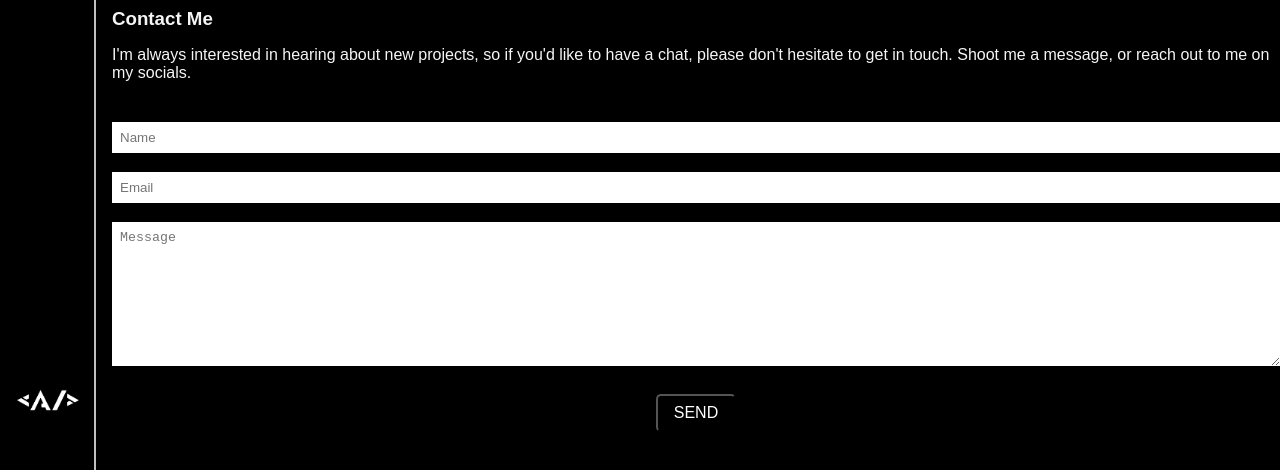
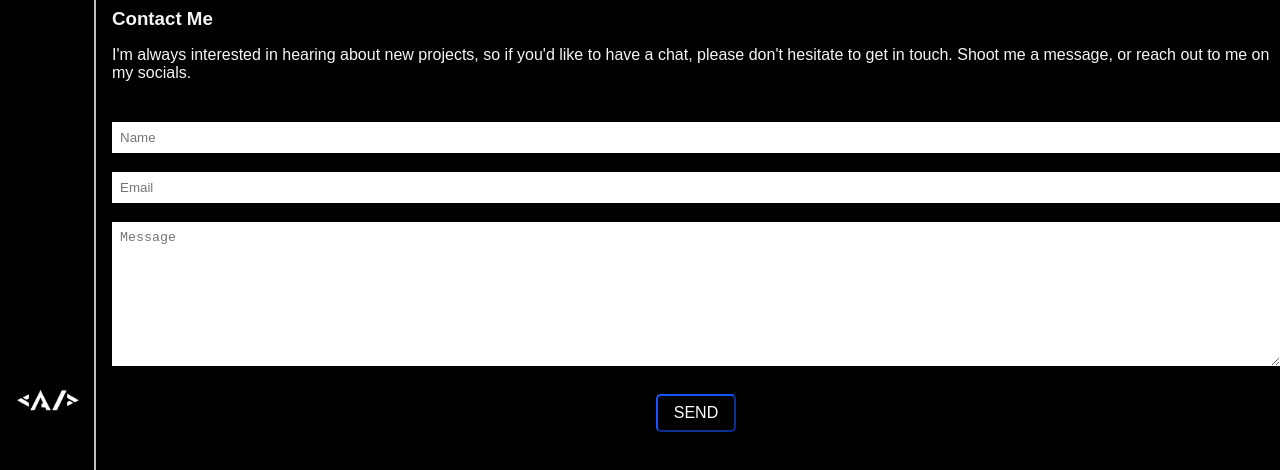
Before and after one commit to badger-99/my_portfolio, a React (Vite) app: page /contact in a window 1280 px wide. Shown: the top 470 px of the page. Built offline with nearby package versions, Linux system fonts and the light colour scheme; no server answers; a web font is replaced by a local one.

Commit message:
Change send button border color

```diff
--- a/src/Pages/Contact/contact.scss
+++ b/src/Pages/Contact/contact.scss
@@ -45,6 +45,7 @@
         width: 5rem;
         padding: 0.5rem;
         color: #fff;
+        border-color: #154ce4;
         border-radius: 5px;
         margin-top: 0.5rem;
         font-size: 1rem;
```
